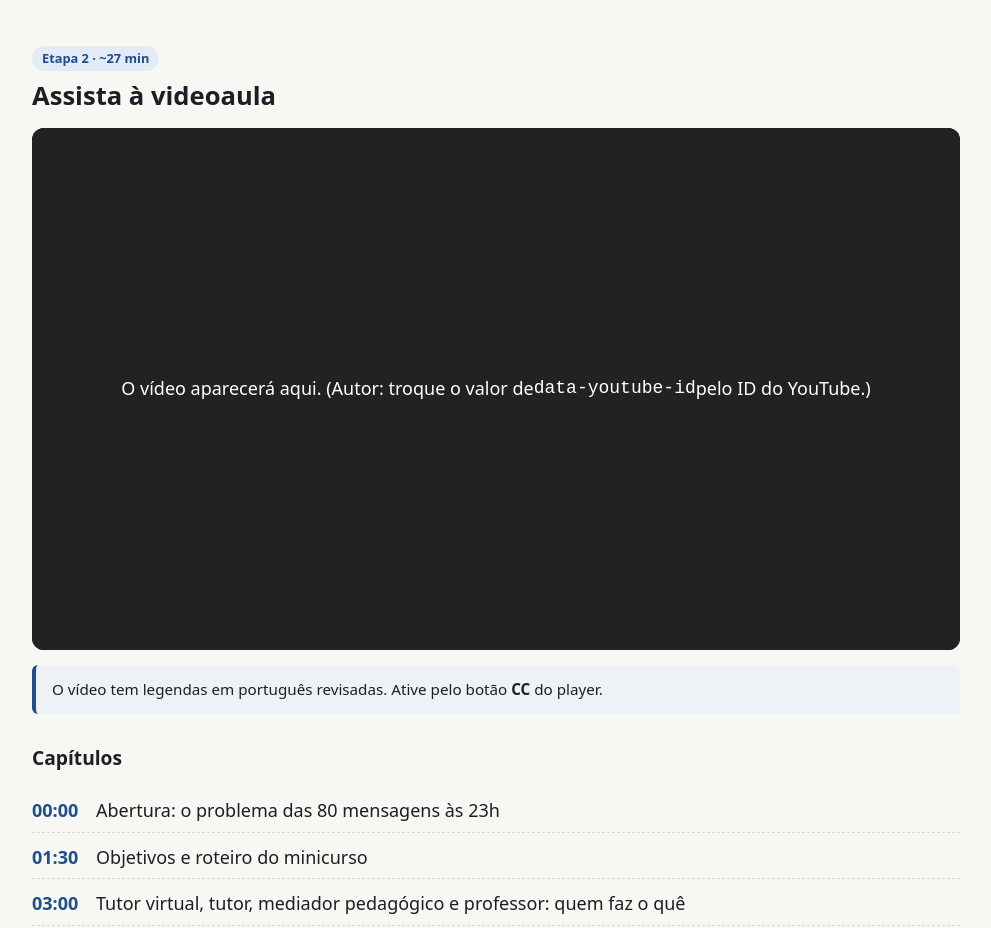
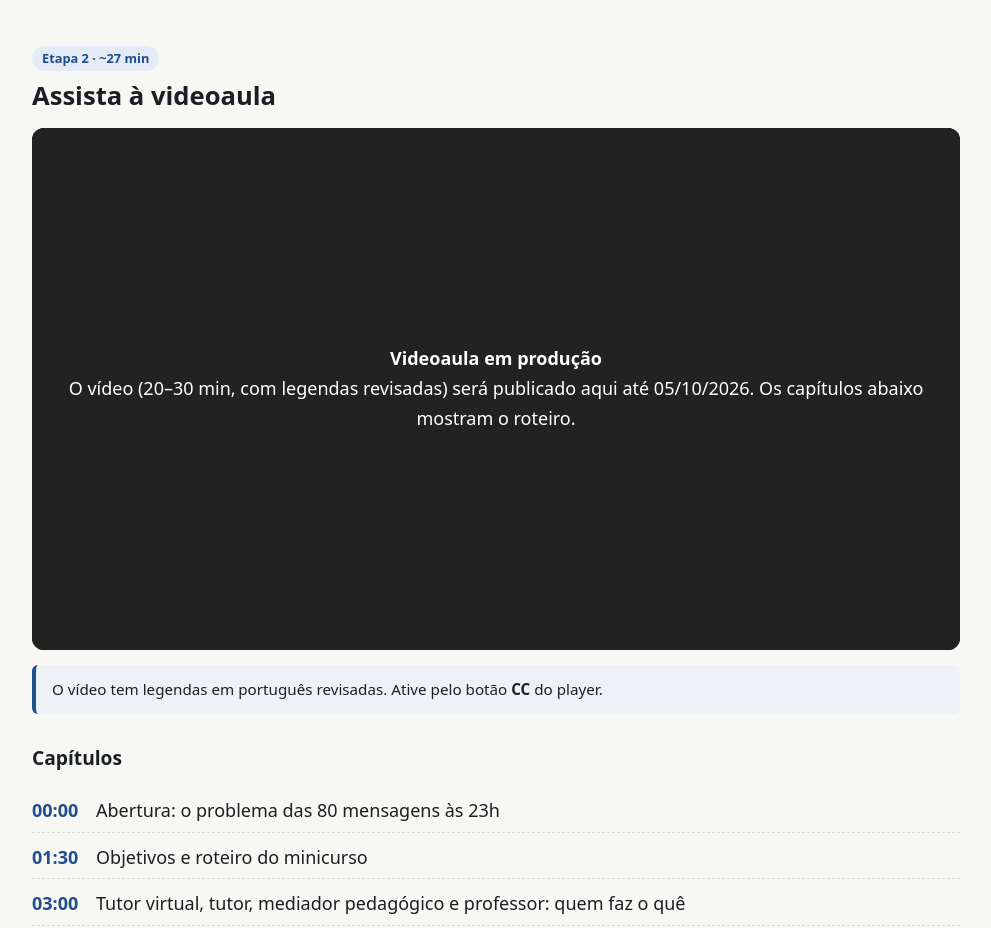
Before and after one commit to JovelinoJr/minicurso-EAD, a plain HTML site: page index.html in a window 1280 px wide. Shown: the part 1440-2368 px from the top of the page, without its empty margins (144-1135 px from the left). Drawn offline with Linux system fonts and the light colour scheme.

Commit message:
Add files via upload

```diff
--- a/index.html
+++ b/index.html
@@ -190,7 +190,7 @@ footer{padding:32px 0 48px;color:var(--muted);font-size:.9rem}
     <span class="step-tag">Etapa 2 · ~27 min</span>
     <h2 id="h-video">Assista à videoaula</h2>
     <div class="video" id="player" data-youtube-id="COLE_AQUI_O_ID_DO_VIDEO">
-      <div class="ph">O vídeo aparecerá aqui. (Autor: troque o valor de <code>data-youtube-id</code> pelo ID do YouTube.)</div>
+      <div class="ph"><p><strong>Videoaula em produção</strong><br>O vídeo (20–30 min, com legendas revisadas) será publicado aqui até 05/10/2026. Os capítulos abaixo mostram o roteiro.</p></div>
     </div>
     <p class="note">O vídeo tem legendas em português revisadas. Ative pelo botão <strong>CC</strong> do player.</p>
     <h3>Capítulos</h3>
```
